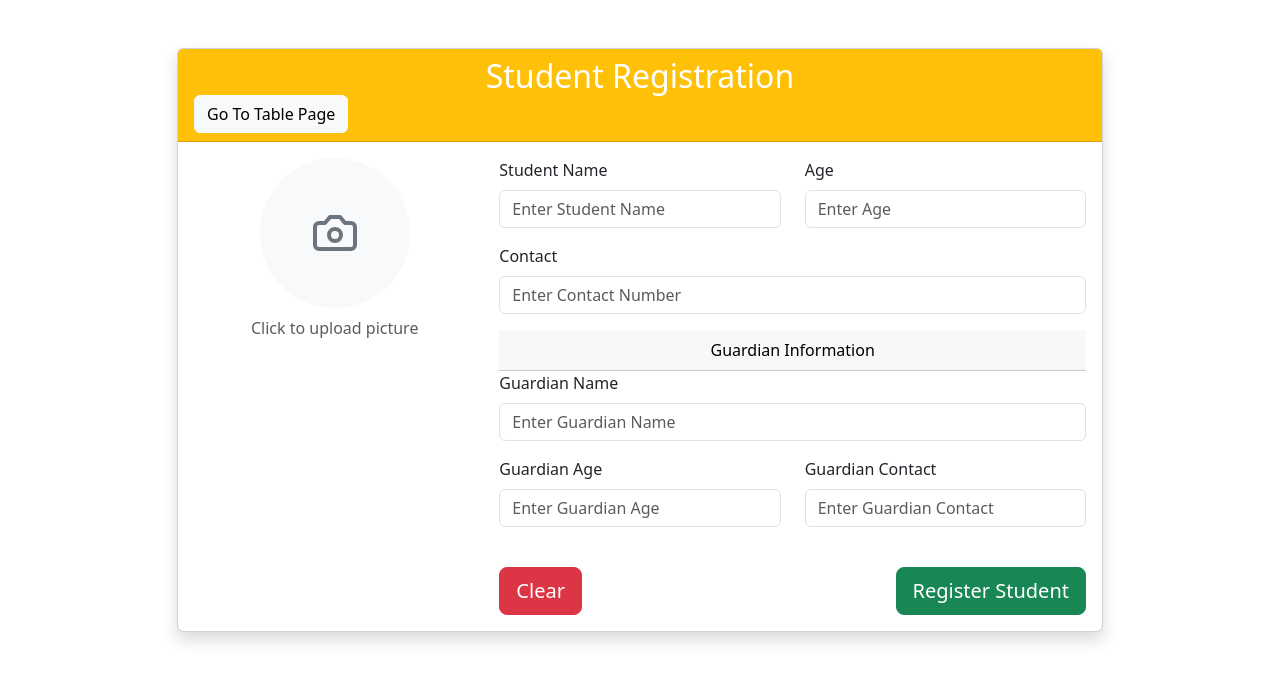
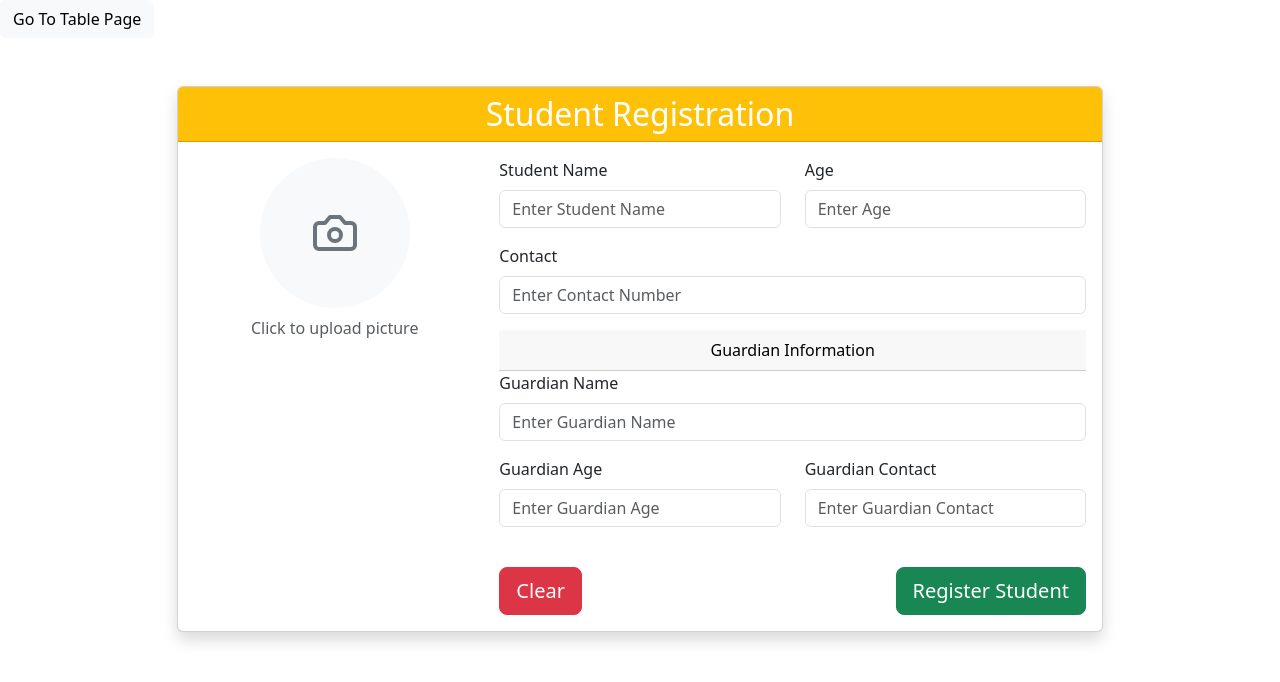
Before and after one commit to Heshan-Lahiru/Student-Manegement-System, a React app: page / in a window 1280 px wide. Shown: the top 682 px of the page. Built offline with nearby package versions, Linux system fonts and the light colour scheme; the HTML template or start-up script is replaced by a standard one.

Commit message:
update new commt for nav bar

```diff
--- a/src/App.jsx
+++ b/src/App.jsx
@@ -6,6 +6,8 @@
 import Studenttable from './components/students-details-table/Student-register-table'
 
 import Updatestudent from './components/update-student-detail/update-student'
+
+
 
 function App() {
   const [count, setCount] = useState(0)
@@ -16,6 +18,7 @@
       <Route path="/" element={<Studentform />} />
       <Route path="/studenttable" element={<Studenttable />} />
       <Route path="/update/:id" element={<Updatestudent />} />
+
       </Routes>
     </Router>
 
--- /dev/null
+++ b/src/components/nav/nav.jsx
@@ -0,0 +1,18 @@
+import React from "react";
+import { Link } from 'react-router-dom';
+const Nav = () => {
+
+    return (
+
+        <div>
+
+            <Link to="/studenttable" className="btn btn-light">
+                Go To Table Page
+            </Link>
+        </div>
+
+    );
+
+};
+
+export default Nav;
--- a/src/components/students-details/Student-register-form.jsx
+++ b/src/components/students-details/Student-register-form.jsx
@@ -1,7 +1,8 @@
 import React, { useState } from 'react';
 import 'bootstrap/dist/css/bootstrap.min.css';
 import { Camera } from 'lucide-react';
-import { Link ,useNavigate } from 'react-router-dom';
+import { useNavigate } from 'react-router-dom';
+import Nav from '../nav/nav';
 
 const StudentRegistrationForm = () => {
 const navigate = useNavigate();
@@ -77,15 +78,15 @@
     };
 
     return (
+        <div>
+        <Nav />
         <div className="container py-5">
             <div className="row justify-content-center">
                 <div className="col-md-10">
                     <div className="card shadow">
                         <div className="card-header bg-warning text-white">
                             <h2 className="mb-0 text-center">Student Registration</h2>
-                            <Link to="/studenttable" className="btn btn-light">
-                Go To Table Page
-            </Link>
+
                         </div>
                         <div className="card-body">
                             <form onSubmit={handleSubmit}>
@@ -213,6 +214,7 @@
                 </div>
             </div>
         </div>
+        </div>
     );
 };
 
```
